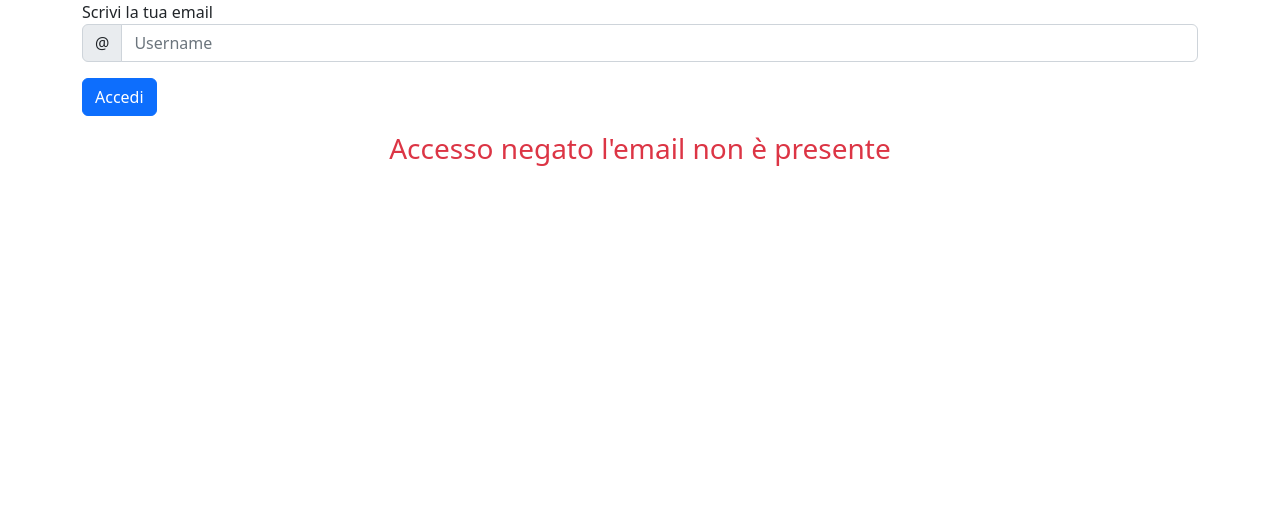
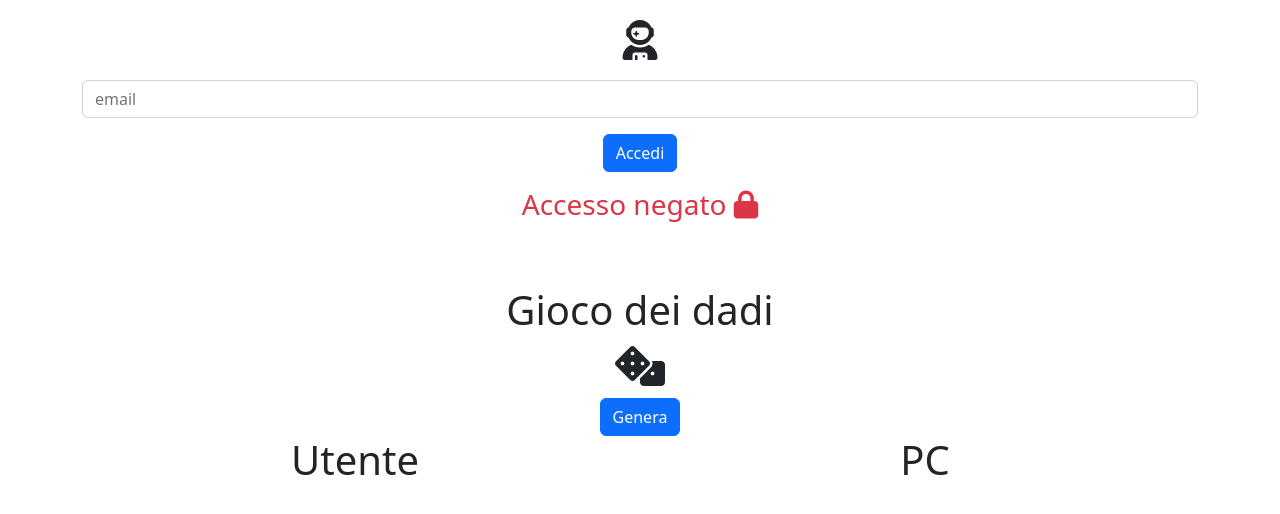
Before and after one commit to AlexBosio95/js-mail-dadi, a plain HTML site: page index.html in a window 1280 px wide. Both pictures are taken after a click on the button "Accedi". Drawn offline with nearby package versions, Linux system fonts and the light colour scheme.

Commit message:
gioco dei dadi DOM

```diff
--- a/index.html
+++ b/index.html
@@ -22,18 +22,46 @@
 
 <body>
     <div class="container">
-        <span>Scrivi la tua email</span>
-        <div class="input-group mb-3">
-            <span class="input-group-text" id="basic-addon1">@</span>
-            <input type="text" class="form-control" placeholder="Username" aria-label="Username"
+        <div class="text-center mt-3">
+            <h1><i class="fa-solid fa-user-astronaut"></i></h1>
+        </div>
+        <div class="input-group mb-3 mt-3">
+            <input type="text" class="form-control" placeholder="email" aria-label="Username"
                 aria-describedby="basic-addon1" id="email">
         </div>
-        <button id="btn-check" type="button" class="btn btn-primary">Accedi</button>
+        <div class="text-center">
+            <button id="btn-check" type="button" class="btn btn-primary">Accedi</button>
+        </div>
 
         <div class="m-3 text-center">
-            <h3 id="check-user"></h3>
+            <h3 id="check-user"><i class="fa-solid fa-lock"></i></h3>
         </div>
 
+    </div>
+
+    <div class="container py-5">
+        <div class="text-center">
+            <h1>Gioco dei dadi</h1>
+            <h1><i class="fa-solid fa-dice"></i></h1>
+            <button id="btn-gen" type="button" class="btn btn-primary">Genera</button>
+        </div>
+
+        <div class="row text-center">
+            <div class="col-6">
+                <h1>Utente</h1>
+                <h1 id="user-number"></h1>
+
+            </div>
+
+            <div class="col-6">
+                <h1>PC</h1>
+                <h1 id="pc-number"></h1>
+
+            </div>
+            <div class="col-12">
+                <h1 id="result"></h1>
+            </div>
+        </div>
     </div>
 
 
--- a/js/script.js
+++ b/js/script.js
@@ -11,9 +11,8 @@ const verEmail = document.getElementById('btn-check');
 let verify = false;
 
 // Evento click per contollo email
-verEmail.addEventListener('click', function(){
+verEmail.addEventListener('click', function () {
 
-    console.log(emailUser.value);
 
     for (let index = 0; index < elencoMail.length; index++) {
 
@@ -24,21 +23,16 @@ verEmail.addEventListener('click', function(){
 
     if (verify == true) {
         console.log('Puoi entrare');
-        checkUser.innerHTML = ('Puoi entrare');
+        checkUser.innerHTML = ('Puoi entrare' + ' ' + '<i class="fa-solid fa-lock-open"></i>');
         checkUser.classList.add('text-success')
         checkUser.classList.remove('text-danger')
 
     } else {
         console.log('Accesso negato l\'email non è presente');
-        checkUser.innerHTML = ('Accesso negato l\'email non è presente');
+        checkUser.innerHTML = ('Accesso negato' + ' ' + '<i class="fa-solid fa-lock"></i>');
         checkUser.classList.add('text-danger')
         checkUser.classList.remove('text-success')
-
-
     }
-
-
-
 });
 
 
@@ -48,18 +42,43 @@ verEmail.addEventListener('click', function(){
 
 // Gioco dei dadi
 
+
+
+const userRandomDOM = document.getElementById('user-number');
+const pcRandomDOM = document.getElementById('pc-number');
+const resultCalc = document.getElementById('result');
+const btnGenera = document.getElementById('btn-gen');
+
+
+
+btnGenera.addEventListener('click', function () {
+
+    for (let index = 0; index < 1; index++) {
+
         const userRandom = Math.floor((Math.random() * 6) + 1);
         const pcRandom = Math.floor((Math.random() * 6) + 1);
+
+        userRandomDOM.innerHTML = userRandom;
+        pcRandomDOM.innerHTML = pcRandom;
 
         console.log('User' + ' ' + userRandom);
         console.log('Pc' + ' ' + pcRandom);
 
         if (userRandom == pcRandom) {
             console.log('Pareggio');
+            resultCalc.innerHTML = 'PAREGGIO';
         }
-else if (userRandom < pcRandom){
+        else if (userRandom < pcRandom) {
             console.log('Pc ha vinto');
+            resultCalc.innerHTML = 'PC WINNER!';
         }
         else {
             console.log('User hai vinto');
+            resultCalc.innerHTML = 'USER WINNER!';
         }
+
+    }
+
+
+
+})
```
Lines whose indentation alone changed are shown as unchanged.
